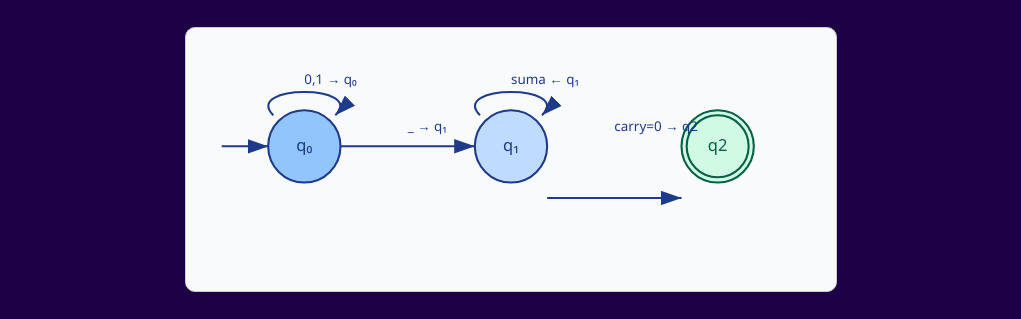
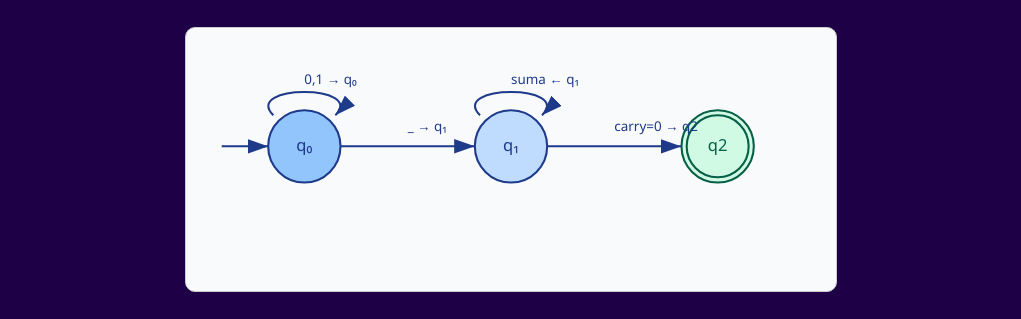
Before and after one commit to david6588/maquina-turing-suma-binaria, a plain HTML site: page index.html in a window 1280 px wide. Shown: the part 704-1023 px from the top of the page, without its empty margins (129-1150 px from the left). Drawn offline with Linux system fonts and the light colour scheme.

Commit message:
actualizacion9

```diff
--- a/index.html
+++ b/index.html
@@ -64,7 +64,7 @@
     <line x1="135" y1="100" x2="265" y2="100" stroke="#1e3a8a" stroke-width="2" marker-end="url(#arrowhead)" />
     <text x="200" y="85" font-size="13" fill="#1e3a8a">_ → q₁</text>
 
-    <line x1="335" y1="150" x2="465" y2="150" stroke="#1e3a8a" stroke-width="2" marker-end="url(#arrowhead)" />
+    <line x1="335" y1="100" x2="465" y2="100" stroke="#1e3a8a" stroke-width="2" marker-end="url(#arrowhead)" />
     <text x="400" y="85" font-size="13" fill="#1e3a8a">carry=0 → q2</text>
 
     <path d="M70,70 C40,40 160,40 130,70" stroke="#1e3a8a" stroke-width="2" fill="none" marker-end="url(#arrowhead)" />
```
